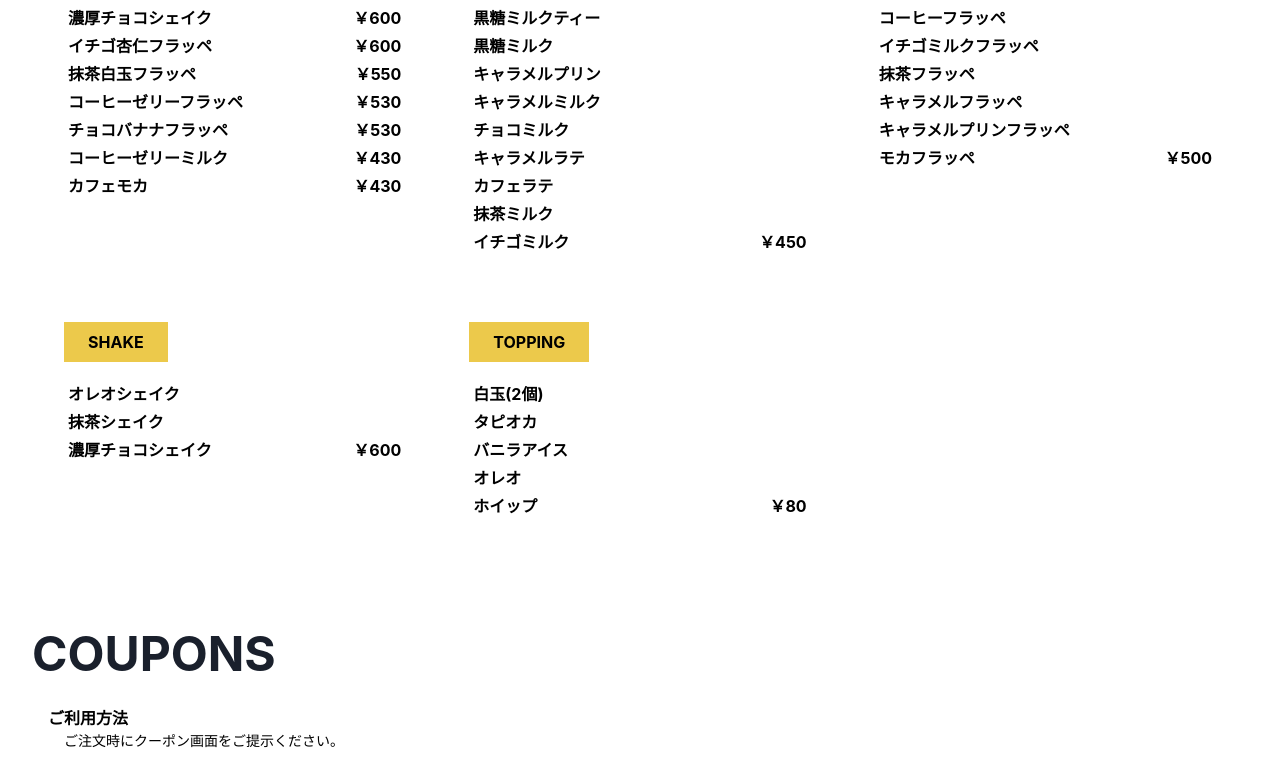
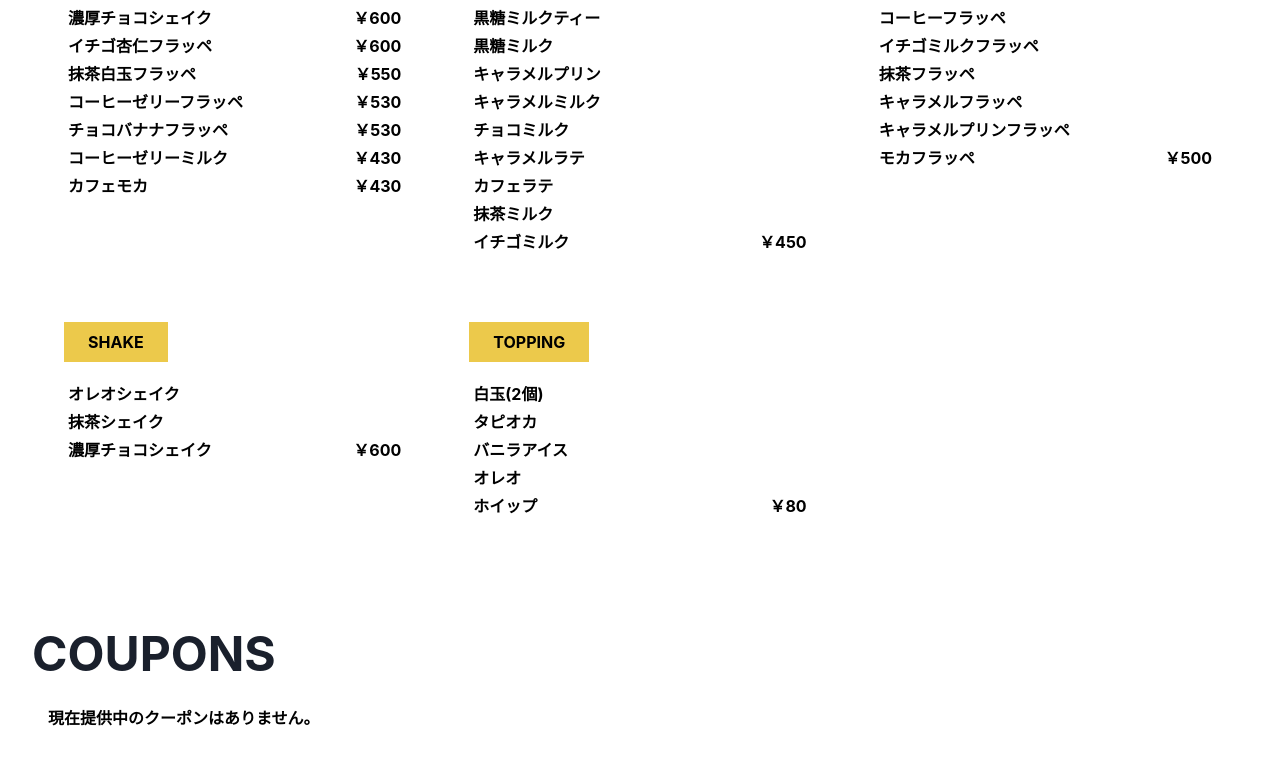
Before and after one commit to and-cafe/andcafe, a Nuxt app: page / in a window 1280 px wide. Shown: the part 2005-2770 px from the top of the page. Built offline with nearby package versions, Linux system fonts and the light colour scheme; what vue-scrollactive would draw is missing.

Commit message:
期限切れのクーポンを削除した

```diff
--- a/assets/json/header.json
+++ b/assets/json/header.json
@@ -13,8 +13,7 @@
   },
   {
     "name": "COUPON",
-    "href": "#coupons",
-    "new": true
+    "href": "#coupons"
   },
   {
     "name": "Instagram"
--- a/pages/index.vue
+++ b/pages/index.vue
@@ -119,8 +119,11 @@
         <h2 class="text-3xl font-bold text-gray-900 md:text-5xl">COUPONS</h2>
 
         <div class="p-4">
+          <p class="font-bold">現在提供中のクーポンはありません。</p>
+          <!--
           <p class="font-bold">ご利用方法</p>
           <p class="pl-4 text-sm">ご注文時にクーポン画面をご提示ください。</p>
+          -->
         </div>
 
         <div class="flex flex-col justify-center lg:flex-row lg:flex-wrap lg:justify-start">
@@ -143,7 +146,6 @@
 ・期間中は何度でもご利用いただけます。"
             period="オープン日から2020年7月末まで"
           />
-          -->
           <card-coupon
             annotation="【移転オープン記念】【平日限定】"
             title="トッピング半額クーポン"
@@ -153,6 +155,7 @@
 ・土日祝はご利用いただけません。"
             period="2020/8/4(火) 〜 2020/8/7(金)"
           />
+          -->
         </div>
 
         <footer-copyright v-bind:name="site_name" />
```
